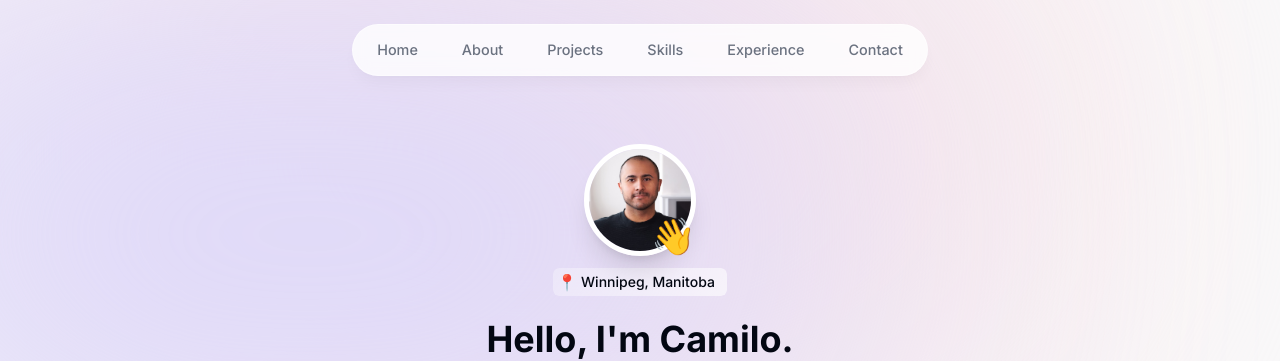
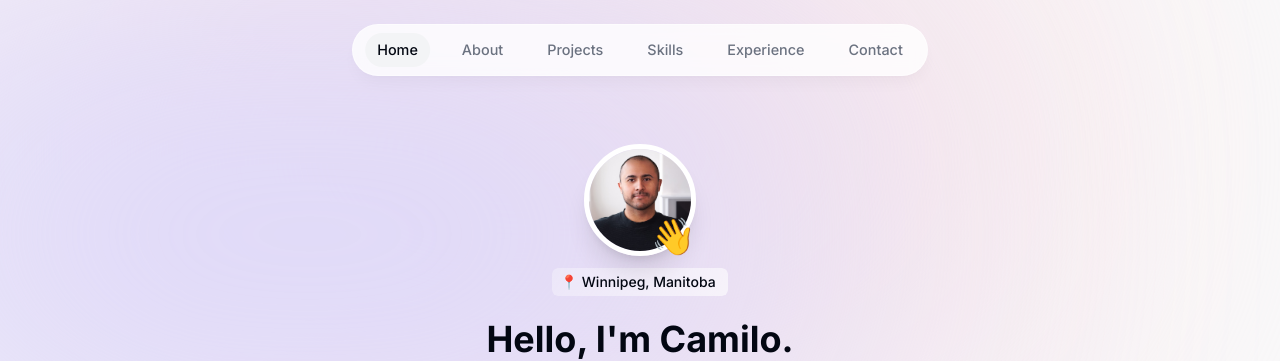
Before and after one commit to milolucero/professional-portfolio, a Next.js app: page / in a window 1280 px wide. Shown: the top 361 px of the page. Built offline with nearby package versions, Linux system fonts and the light colour scheme.

Commit message:
Implement header active section

```diff
--- a/app/layout.tsx
+++ b/app/layout.tsx
@@ -17,7 +17,7 @@ export default function RootLayout({
   children: React.ReactNode;
 }) {
   return (
-    <html lang="en">
+    <html lang="en" className="!scroll-smooth">
       <body
         className={`${inter.className} bg-gray-50 text-gray-950 relative h-[5000px] pt-28 sm:pt-36`}
       >
--- a/components/about.tsx
+++ b/components/about.tsx
@@ -8,7 +8,8 @@ import { motion } from "framer-motion";
 export default function About() {
   return (
     <motion.section
-      className="mb-28 max-w-[45rem] text-center leading-8 sm:mb-40"
+      id="about"
+      className="mb-28 max-w-[45rem] text-center leading-8 sm:mb-40 scroll-mt-28"
       initial={{
         opacity: 0,
         y: 100,
--- a/components/header.tsx
+++ b/components/header.tsx
@@ -1,11 +1,14 @@
 "use client";
 
-import React from "react";
+import React, { useState } from "react";
 import Link from "next/link";
 import { motion } from "framer-motion";
 import { links } from "@/lib/data";
+import clsx from "clsx";
 
 export default function Header() {
+  const [activeSection, setActiveSection] = useState("Home");
+
   return (
     <header className="z-[999] relative">
       <motion.div
@@ -25,9 +28,27 @@ export default function Header() {
             >
               <Link
                 href={link.hash}
-                className="flex w-full items-center justify-center px-3 py-3 hover:text-gray-950 transition"
+                className={clsx(
+                  "flex w-full items-center justify-center px-3 py-3 hover:text-gray-950 transition",
+                  {
+                    "text-gray-950": activeSection === link.name,
+                  }
+                )}
+                onClick={() => setActiveSection(link.name)}
               >
                 {link.name}
+
+                {link.name === activeSection && (
+                  <motion.span
+                    className="bg-gray-100 rounded-full absolute inset-0 -z-10"
+                    layoutId="activeSection"
+                    transition={{
+                      type: "spring",
+                      stiffness: 380,
+                      damping: 30,
+                    }}
+                  ></motion.span>
+                )}
               </Link>
             </motion.li>
           ))}
--- a/components/intro.tsx
+++ b/components/intro.tsx
@@ -68,9 +68,9 @@ export default function Intro() {
             }}
           ></div>
           <motion.div
-            className="pl-1 pr-1 inline-block"
+            className="pl-2 pr-1 text-sm inline-block"
             style={{ textShadow: "0 0 1px #ffffff" }}
-            animate={{ y: [-24, 0, -12, 0, -8, 0, -4, 0, -2, 0] }}
+            animate={{ y: [-24, 0, -14, 0, -7, 0, -3, 0, -1, 0] }}
             transition={{
               y: {
                 delay: 0.4,
--- a/components/projects.tsx
+++ b/components/projects.tsx
@@ -5,7 +5,7 @@ import Project from "@/components/project";
 
 export default function Projects() {
   return (
-    <section>
+    <section id="projects" className="scroll-mt-28">
       <SectionHeading>My projects</SectionHeading>
       <div>
         {projectsData.map((project, index) => (
--- a/package.json
+++ b/package.json
@@ -9,6 +9,7 @@
     "lint": "next lint"
   },
   "dependencies": {
+    "clsx": "^2.1.0",
     "framer-motion": "^10.17.9",
     "next": "14.0.4",
     "react": "^18",
```
Also changed, not shown: 1 other file (tests, documents, lock files or other folders).
